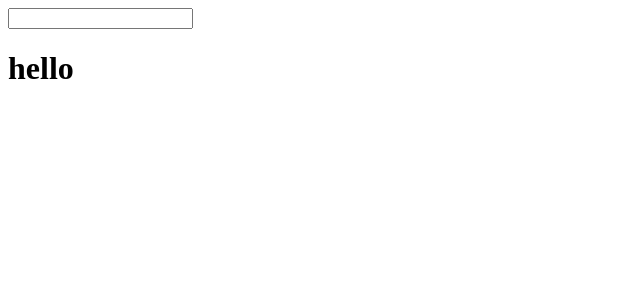
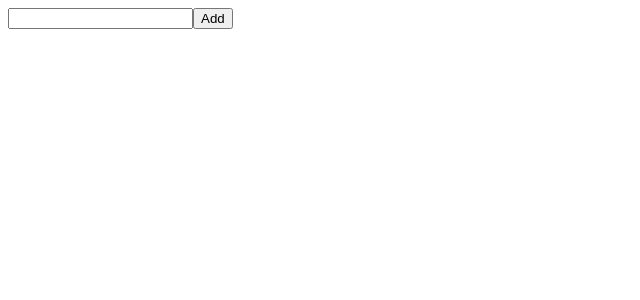
Before and after one commit to Clynton19860/React-Todo, a React (Vite) app: page / in a window 1280 px wide. Shown: the top 300 px of the page, without its empty margins (0-640 px from the left). Built offline with nearby package versions, Linux system fonts and the light colour scheme.

Commit message:
Added State hook

```diff
--- a/src/Components/Todo.jsx
+++ b/src/Components/Todo.jsx
@@ -1,9 +1,16 @@
+import { useState } from "react";
+
 export default function Todo() {
+  const [todo, setTodo] = useState("");
   return (
     <div>
       <form>
-        <input type="text" />
-        <h1>hello</h1>
+        <input
+          onChange={(e) => setTodo(e.target.value)}
+          Value={todo}
+          type="text"
+        />
+        <button type="submit">Add</button>
       </form>
     </div>
   );
```
